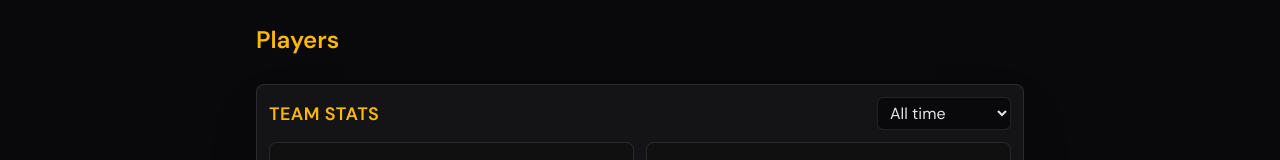
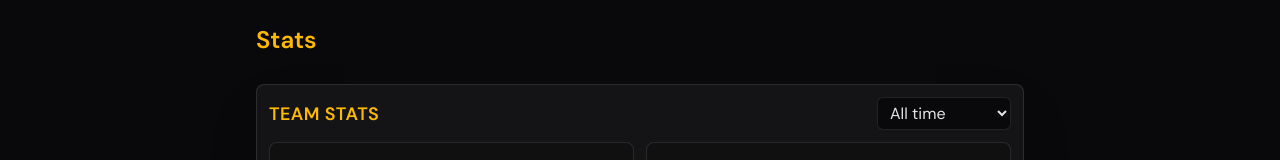
Before and after one commit to Ashkar2023/u11p, a React (Vite) app: page /stats in a window 1280 px wide. Shown: the top 160 px of the page. Built offline with nearby package versions, Linux system fonts and the light colour scheme.

Commit message:
v1.3.1(fix) - stats title

```diff
--- a/src/pages/stats.jsx
+++ b/src/pages/stats.jsx
@@ -208,7 +208,7 @@ export const Stats = () => {
         <PageLayout>
             <div className="mx-auto grid w-full max-w-3xl gap-5">
                 <div className="mb-2">
-                    <h1 className="text-xl font-semibold text-amber-400 sm:text-2xl">Players</h1>
+                    <h1 className="text-xl font-semibold text-amber-400 sm:text-2xl">Stats</h1>
                 </div>
                 <TeamStats />
                 <GoalScorers />
```
